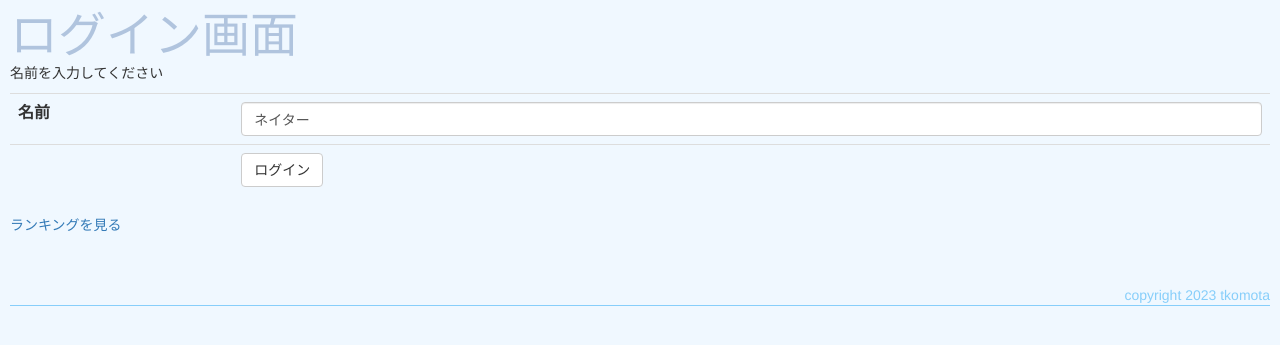
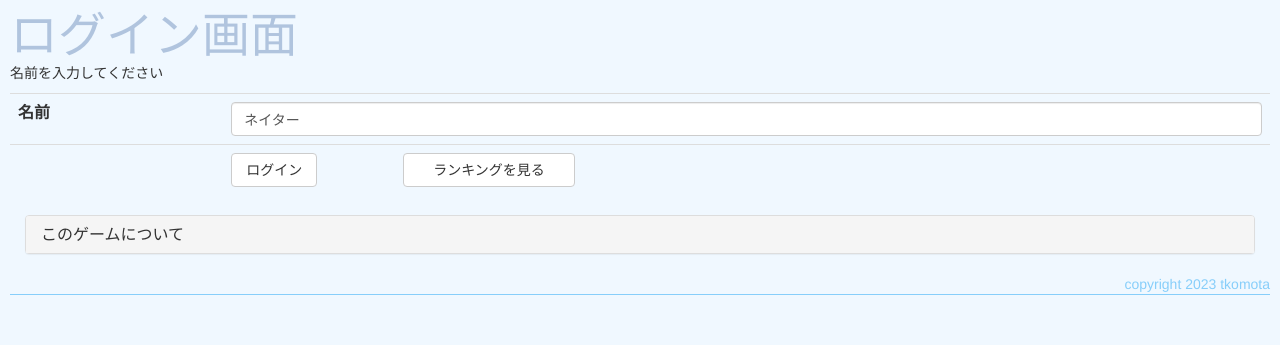
Before and after one commit to TetsuyaKomota/inv_aki_flask, a Flask app: page /login/ in a window 1280 px wide. Shown: the top 345 px of the page. Run offline with Flask 3, Linux system fonts and the light colour scheme; parts of the project's set-up code (start-up, migrations or seed data) failed here and were passed over; some libraries are stand-ins or nearby versions.

Commit message:
[update - login.html] ログイン画面にゲーム説明追記

```diff
--- a/inv_aki_flask/templates/login.html
+++ b/inv_aki_flask/templates/login.html
@@ -1,14 +1,17 @@
 {% extends "layout.html" %}
 
 {% block title %}
-Login
+ログイン画面
 {% endblock %}
 
 {% block headline %}
-{{ title }}
+ログイン画面
 {% endblock %}
 
 {% block content %}
+
+
+
 <p>{{ message }}</p>
 
 <form method="post" action="{{ url_for('login.post') }}">
@@ -22,12 +25,102 @@ Login
    </tr>
    <th></th>
    <td>
-    <input type="submit" value="ログイン" class="btn btn-default">
+    <input
+     type="submit"
+     value="ログイン"
+     class="btn btn-default col-xs-4 col-md-1"
+     >
+    <button
+     type="button"
+     class="btn btn-default col-xs-6 col-xs-offset-2 col-md-2 col-md-offset-1"
+     onclick="location.href={{ url_for('ranking.show') }}"
+     >
+     ランキングを見る
+    </button>
    </td>
   </table>
  </div>
 </form>
 
-<a href="{{ url_for('ranking.show') }}">ランキングを見る</a>
+<div class="panel-group col-xs-12">
+  <div class="panel panel-default">
+    <div class="panel-heading">
+      <h4 class="panel-title">
+        <a data-toggle="collapse" href="#collapse2">このゲームについて</a>
+      </h4>
+    </div>
+    <div id="collapse2" class="panel-collapse collapse">
+      <ul class="list-group">
+        <li class="list-group-item">
+         <p>限られた回数の質問に対する返答から</p>
+         <p>ChatGPTの考えているものを当てる，</p>
+         <p>いわゆる「逆アキネイター」ゲームです</p>
+        </li>
+        <li class="list-group-item">
+         <p>プレイヤーの質問に対し，ChatGPTは</p>
+         <p>「はい」</p>
+         <p>「いいえ」</p>
+         <p>「わからない」</p>
+         <p>「どちらかといえばはい」</p>
+         <p>「どちらかといえばいいえ」</p>
+         <p>のいずれかで返答してきます</p>
+        </li>
+        <li class="list-group-item">
+         <p>ChatGPTのさじ加減で返答するため，</p>
+         <p>正しくないことを言うこともあるので</p>
+         <p>注意してください</p>
+        </li>
+        <li class="list-group-item">
+         <p>たまにChatGPTの気まぐれで，</p>
+         <p>上記以外の返答をすることもあります</p>
+        </li>
+        <li class="list-group-item">
+         <p>ChatGPTの考えているものが分かったら</p>
+         <p>キーワードを入力して</p>
+         <p>「回答する」ボタンを押してください</p>
+        </li>
+        <li class="list-group-item">
+         <p>回答したキーワードが正解かどうか</p>
+         <p>ChatGPTが判定してくれます</p>
+        </li>
+        <li class="list-group-item">
+         <p>たまに正しいキーワードなのに</p>
+         <p>不正解といわれたり，</p>
+         <p>正しくないキーワードなのに</p>
+         <p>正解といわれたりします</p>
+         <p>ご容赦ください</p>
+        </li>
+        <li class="list-group-item">
+         <p>たまに，そもそも存在しない</p>
+         <p>キーワードが答えになっている</p>
+         <p>場合もあります</p>
+         <p>ご容赦ください</p>
+        </li>
+        <li class="list-group-item">
+         <p>回答後，「答え合わせ」を押すと，</p>
+         <p>ChatGPTが何故その返答をしたのか</p>
+         <p>理由を確認することができます</p>
+        </li>
+        <li class="list-group-item">
+         <p>返答が明らかに間違っている場合は</p>
+         <p>「誤りを報告する」ボタンを押すと</p>
+         <p>正しい返答を送信することができます</p>
+        </li>
+        <li class="list-group-item">
+         <p>送信いただいた内容は</p>
+         <p>今後のシステム改善に利用させて</p>
+         <p>いただく予定です</p>
+        </li>
+        <li class="list-group-item">
+         <p>見事正解出来た場合は，</p>
+         <p>「結果を記録する」ボタンを押すと，</p>
+         <p>ランキングに登録することができます</p>
+        </li>
+      </ul>
+    </div>
+  </div>
+</div>
+
+
 
 {% endblock %}
--- a/inv_aki_flask/views/login.py
+++ b/inv_aki_flask/views/login.py
@@ -14,7 +14,6 @@ def show():
     name = session.get("name", "ネイター")
     return render_template(
         "login.html",
-        title="ログイン画面",
         err=False,
         message="名前を入力してください",
         name=name,
@@ -46,7 +45,6 @@ def post():
     else:
         return render_template(
             "login.html",
-            title="ログイン画面",
             err=False,
             message=msg,
             name=name,
```
